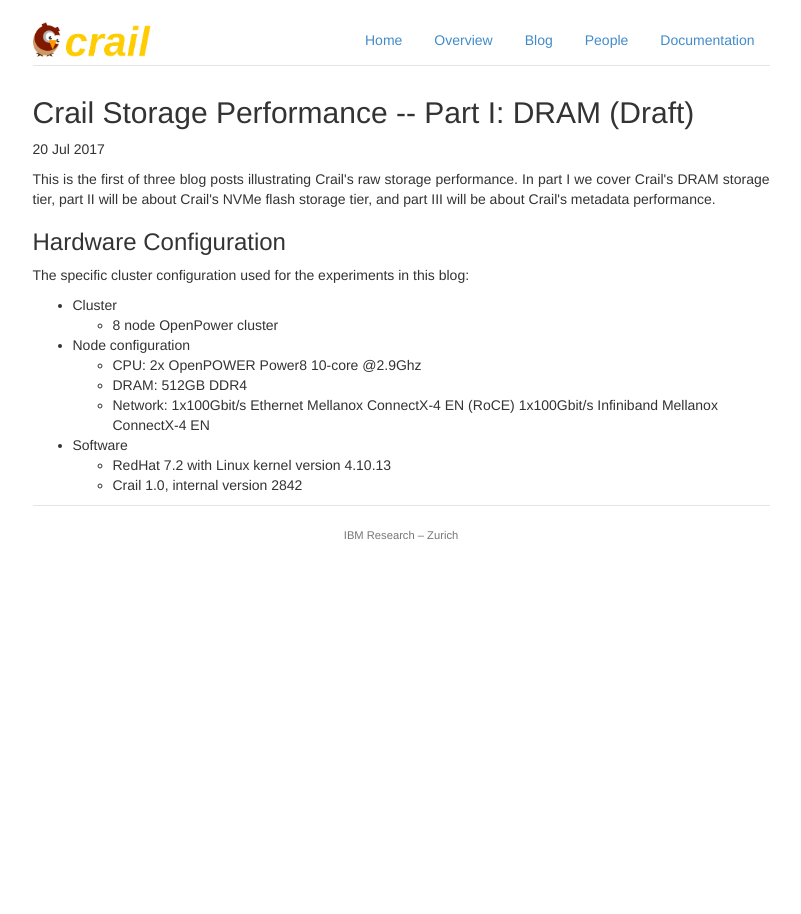
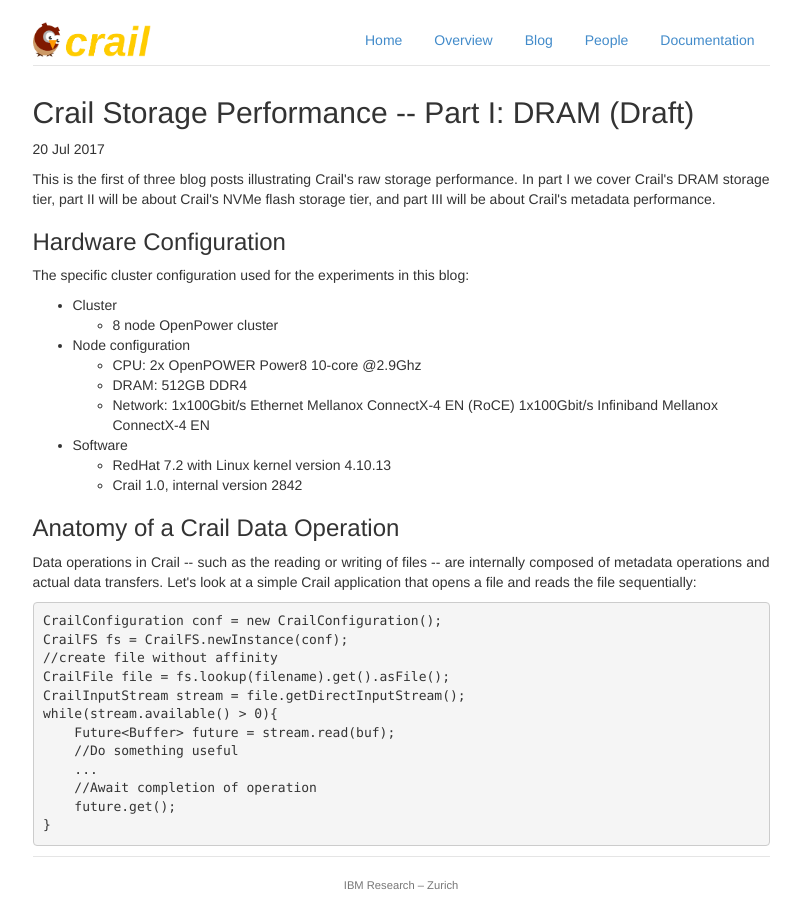
Before and after one commit to apache/incubator-crail-website, a Jekyll site: the page built from _posts/blog/2017-07-20-crail-memory.md, in a window 1280 px wide. Shown: the whole page, without its empty margins (239-1040 px from the left). Built offline with Jekyll 4.4.1, drawn with Linux system fonts in a browser that asks for light colours; comment, search, counter and statistics services are not loaded.

Commit message:
Update 2017-07-20-crail-memory.md

````diff
--- a/_posts/blog/2017-07-20-crail-memory.md
+++ b/_posts/blog/2017-07-20-crail-memory.md
@@ -26,3 +26,29 @@
 * Software
   * RedHat 7.2 with Linux kernel version 4.10.13
   * Crail 1.0, internal version 2842
+
+### Anatomy of a Crail Data Operation
+
+<div style="text-align: justify">
+<p>
+Data operations in Crail -- such as the reading or writing of files -- are internally composed of metadata operations and actual data transfers. Let's look at a simple Crail application that opens a file and reads the file sequentially:
+</p>
+</div>
+```
+CrailConfiguration conf = new CrailConfiguration();
+CrailFS fs = CrailFS.newInstance(conf);
+//create file without affinity
+CrailFile file = fs.lookup(filename).get().asFile();
+CrailInputStream stream = file.getDirectInputStream();
+while(stream.available() > 0){
+    Future<Buffer> future = stream.read(buf);
+    //Do something useful
+    ...
+    //Await completion of operation
+    future.get();
+}
+```
+<div style="text-align: justify">
+<p>
+</p>
+</div>
````
